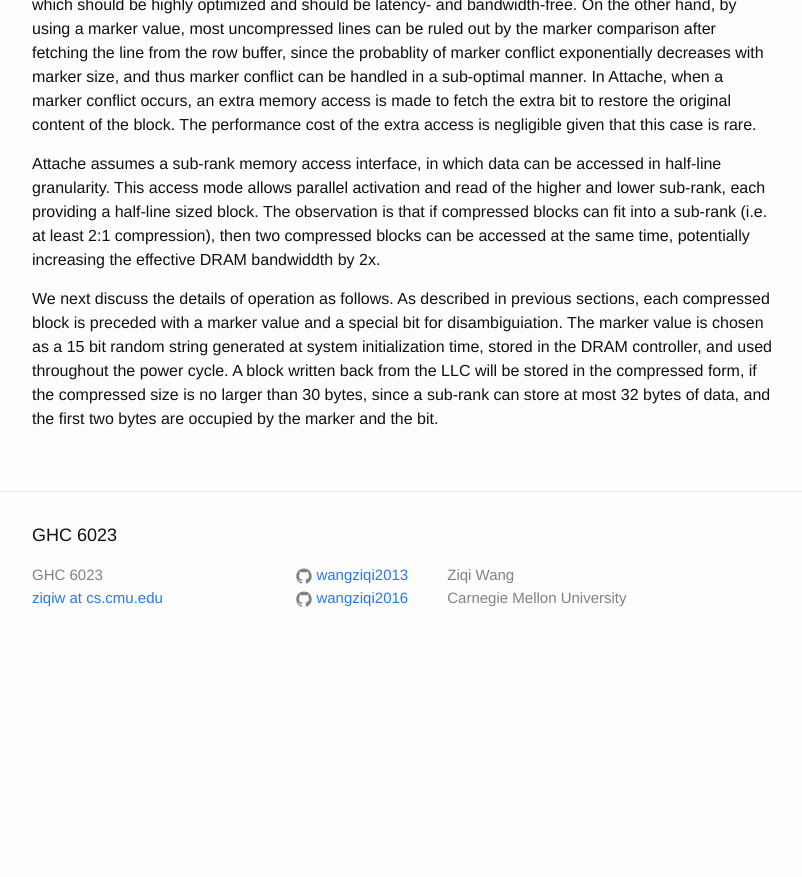
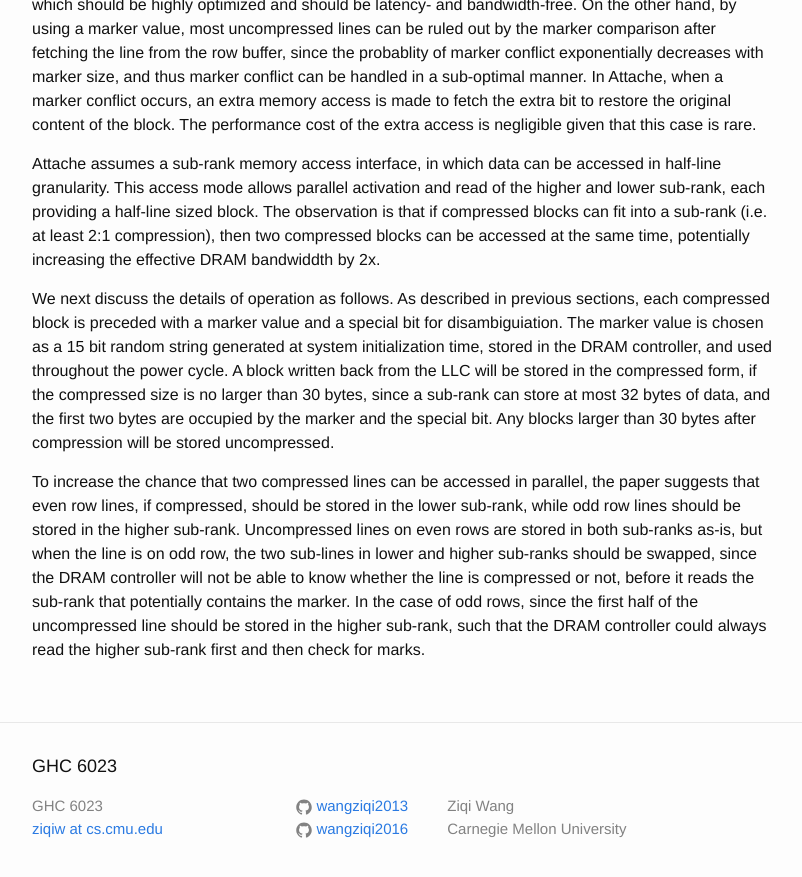
Before and after one commit to wangziqi2013/wangziqi2013.github.io, a Jekyll site: the page built from _posts/2020-06-08-attache.markdown, in a window 1280 px wide and 900 px high, scrolled down 1570 px. Shown: the top 877 px of the window, without its empty margins (238-1040 px from the left). Built offline with Jekyll 4.4.1, drawn with Linux system fonts in a browser that asks for light colours; before the commit the page ends 2239 px from its top, so only the background shows below that.

Commit message:
Adding layout

```diff
--- a/_posts/2020-06-08-attache.markdown
+++ b/_posts/2020-06-08-attache.markdown
@@ -69,4 +69,13 @@ We next discuss the details of operation as follows. As described in previous se
 with a marker value and a special bit for disambiguiation. The marker value is chosen as a 15 bit random string generated
 at system initialization time, stored in the DRAM controller, and used throughout the power cycle. A block written back
 from the LLC will be stored in the compressed form, if the compressed size is no larger than 30 bytes, since a sub-rank
-can store at most 32 bytes of data, and the first two bytes are occupied by the marker and the bit.
+can store at most 32 bytes of data, and the first two bytes are occupied by the marker and the special bit. Any blocks
+larger than 30 bytes after compression will be stored uncompressed.
+
+To increase the chance that two compressed lines can be accessed in parallel, the paper suggests that even row lines,
+if compressed, should be stored in the lower sub-rank, while odd row lines should be stored in the higher sub-rank.
+Uncompressed lines on even rows are stored in both sub-ranks as-is, but when the line is on odd row, the two sub-lines
+in lower and higher sub-ranks should be swapped, since the DRAM controller will not be able to know whether the line
+is compressed or not, before it reads the sub-rank that potentially contains the marker. In the case of odd rows, since
+the first half of the uncompressed line should be stored in the higher sub-rank, such that the DRAM controller could
+always read the higher sub-rank first and then check for marks.
```
